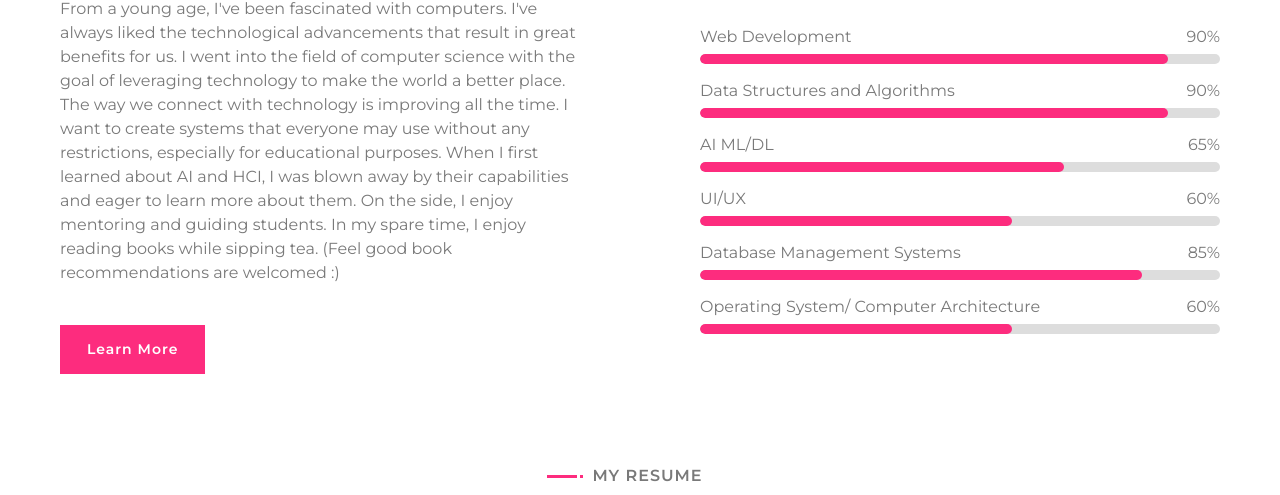
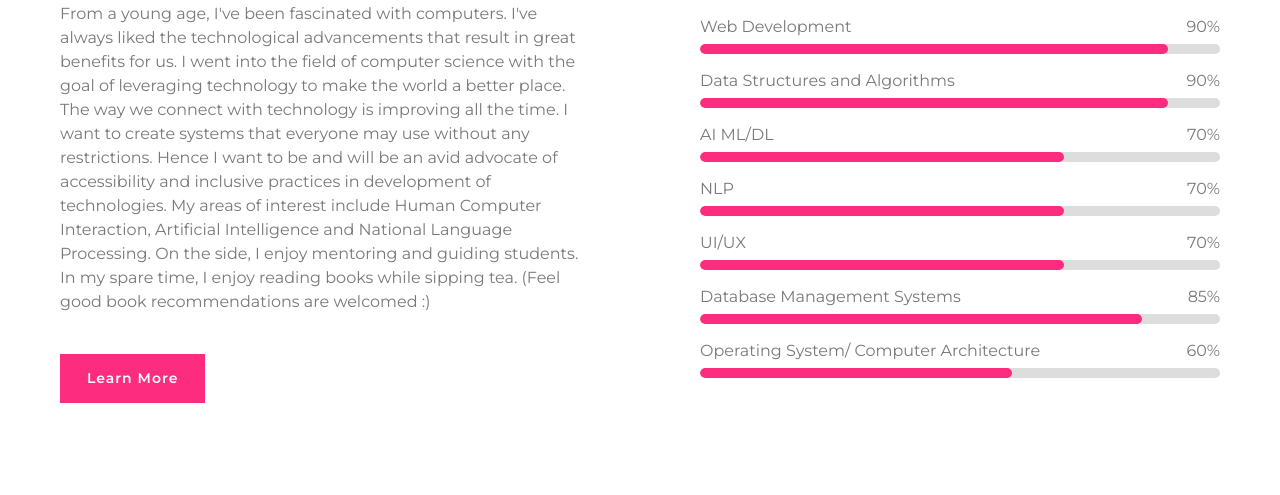
Before and after one commit to Abinayaa299/Abinayaa299.github.io, a plain HTML site: page index.html in a window 1280 px wide. Shown: the part 539-1034 px from the top of the page. Drawn offline with nearby package versions, Linux system fonts and the light colour scheme; files whose address does not match are found by name.

Commit message:
Update index.html

```diff
--- a/index.html
+++ b/index.html
@@ -90,7 +90,7 @@
                             </div>
                             <div class="about-text">
                                 <p>
-                                    From a young age, I've been fascinated with computers. I've always liked the technological advancements that result in great benefits for us. I went into the field of computer science with the goal of leveraging technology to make the world a better place. The way we connect with technology is improving all the time. I want to create systems that everyone may use without any restrictions, especially for educational purposes. When I first learned about AI and HCI, I was blown away by their capabilities and eager to learn more about them. On the side, I enjoy mentoring and guiding students. In my spare time, I enjoy reading books while sipping tea. (Feel good book recommendations are welcomed :)
+                                    From a young age, I've been fascinated with computers. I've always liked the technological advancements that result in great benefits for us. I went into the field of computer science with the goal of leveraging technology to make the world a better place. The way we connect with technology is improving all the time. I want to create systems that everyone may use without any restrictions. Hence I want to be and will be an avid advocate of accessibility and inclusive practices in development of technologies. My areas of interest include Human Computer Interaction, Artificial Intelligence and National Language Processing. On the side, I enjoy mentoring and guiding students. In my spare time, I enjoy reading books while sipping tea. (Feel good book recommendations are welcomed :)
                                 </p><br>
                             </div>
                             <a class="btn" href="">Learn More</a>
@@ -116,16 +116,22 @@
                                     <div class="progress-bar" role="progressbar" aria-valuenow="90" aria-valuemin="0" aria-valuemax="100"></div>
                                 </div>
                                 <div class="skill-name">
-                                    <p>AI ML/DL</p><p>65%</p>
+                                    <p>AI ML/DL</p><p>70%</p>
                                 </div>
                                 <div class="progress">
                                     <div class="progress-bar" role="progressbar" aria-valuenow="70" aria-valuemin="0" aria-valuemax="100"></div>
                                 </div>
                                 <div class="skill-name">
-                                    <p>UI/UX </p><p>60%</p>
+                                    <p>NLP</p><p>70%</p>
                                 </div>
                                 <div class="progress">
-                                    <div class="progress-bar" role="progressbar" aria-valuenow="60" aria-valuemin="0" aria-valuemax="100"></div>
+                                    <div class="progress-bar" role="progressbar" aria-valuenow="70" aria-valuemin="0" aria-valuemax="100"></div>
+                                </div>
+                                <div class="skill-name">
+                                    <p>UI/UX </p><p>70%</p>
+                                </div>
+                                <div class="progress">
+                                    <div class="progress-bar" role="progressbar" aria-valuenow="70" aria-valuemin="0" aria-valuemax="100"></div>
                                 </div>
                                 <div class="skill-name">
                                     <p>Database Management Systems</p><p>85%</p>
```
